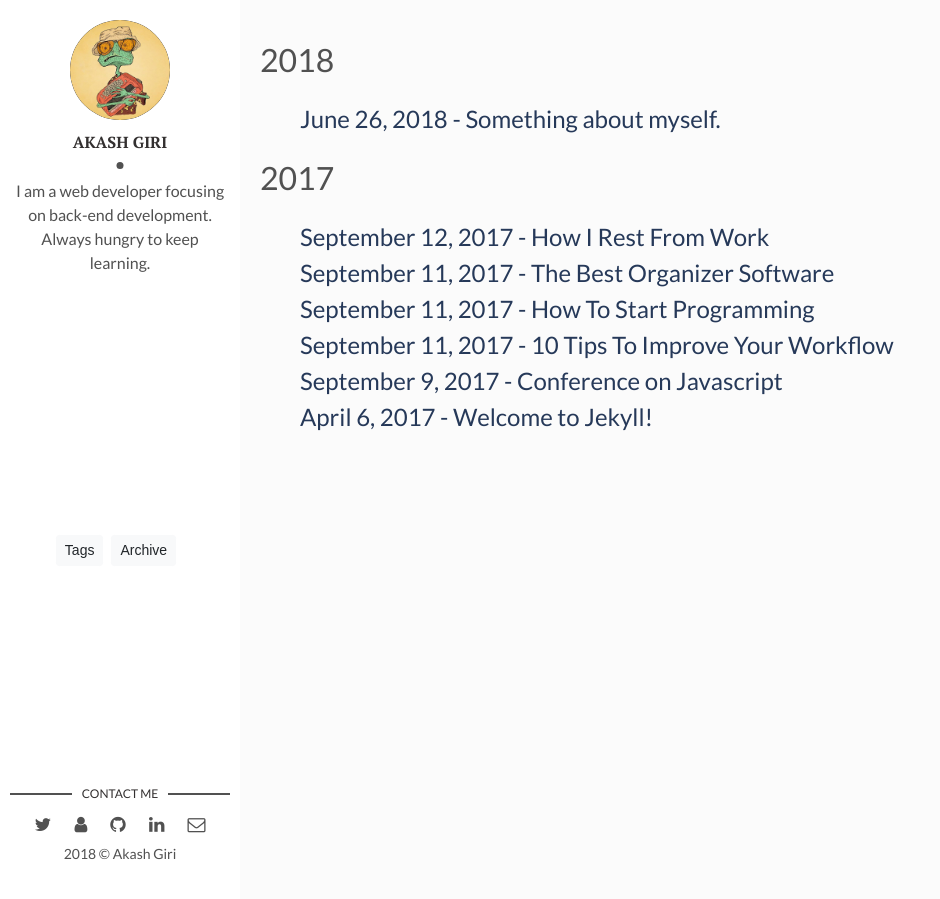
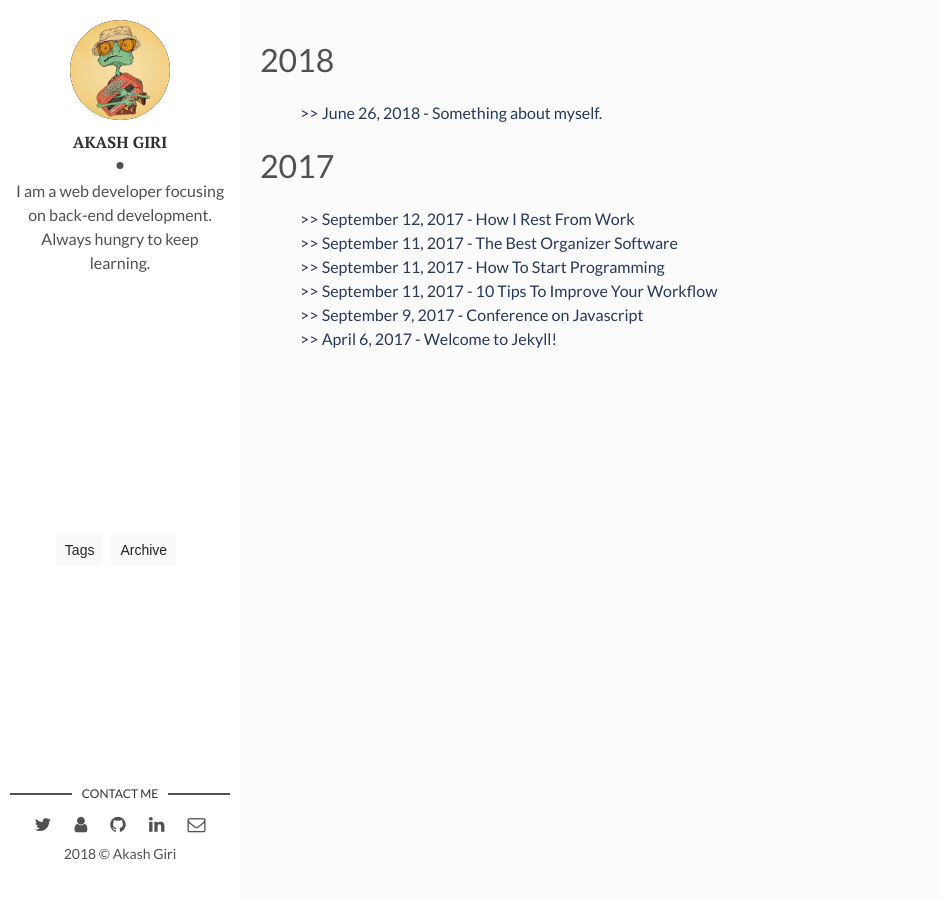
Before and after one commit to akashshuklacs/blog, a Jekyll site: the page built from archive.html, in a window 1280 px wide. Shown: the whole page, without its empty margins (0-940 px from the left). Built offline with Jekyll 4.4.1, drawn with Linux system fonts in a browser that asks for light colours.

Commit message:
Modify text size

```diff
--- a/archive.html
+++ b/archive.html
@@ -14,7 +14,7 @@ permalink: /archive/
            <ul style="list-style-type: none">
            {% assign myDate = currentDate %}
        {% endif %}
-       <li><a href="{{ site.baseurl }}{{ post.url }}" style="color:#263959; text-decoration:none; transition:color .1s; font-size: 24px"><span>{{ post.date | date: "%B %-d, %Y" }}</span> - {{ post.title }}</a></li>
+       <li><a href="{{ site.baseurl }}{{ post.url }}" style="color:#263959; text-decoration:none; transition:color .1s; font-size: 16px"> >> <span>{{ post.date | date: "%B %-d, %Y" }}</span> - {{ post.title }}</a></li>
        {% if forloop.last %}</ul>{% endif %}
    {% endfor %}
 
```
